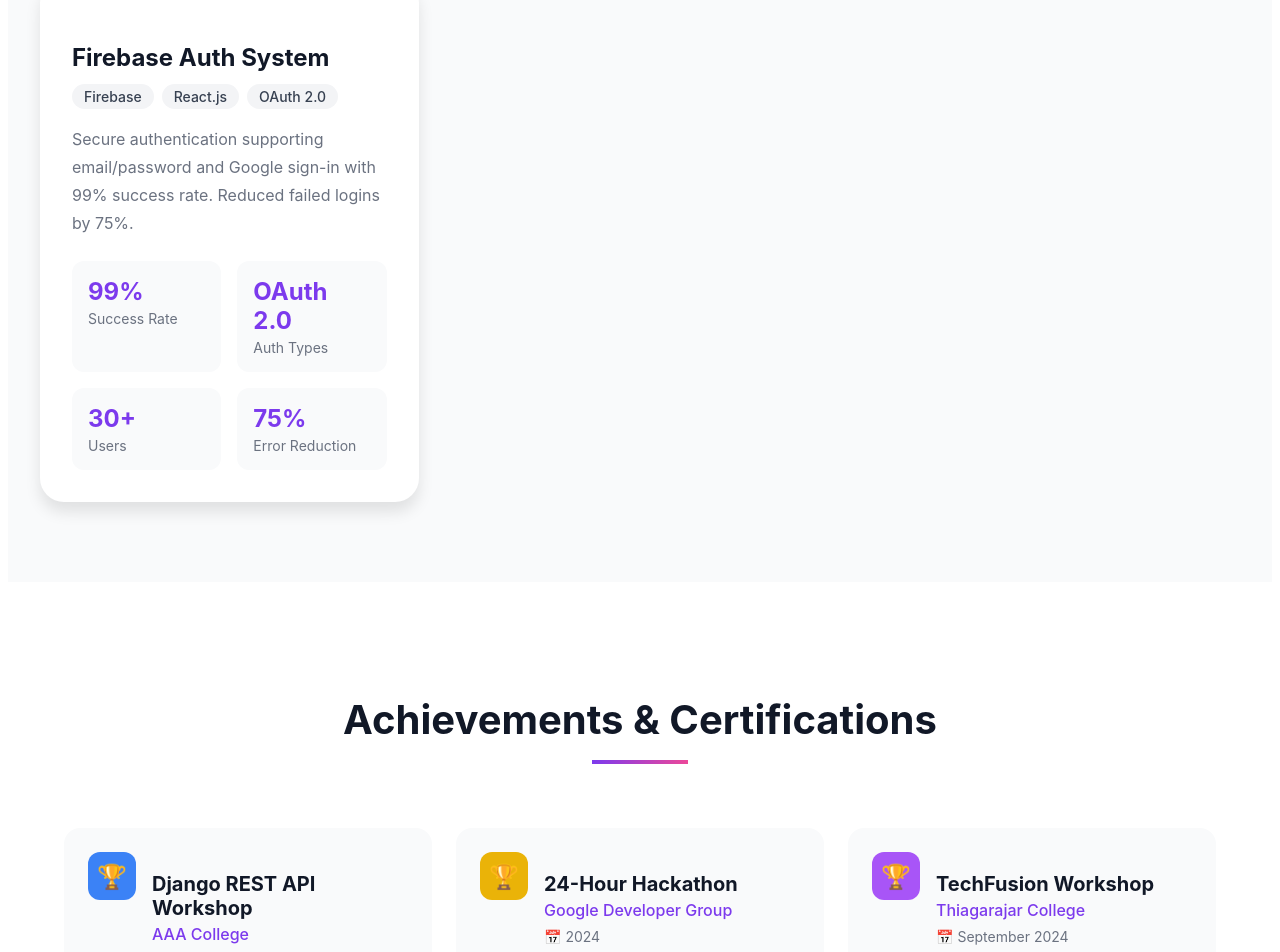
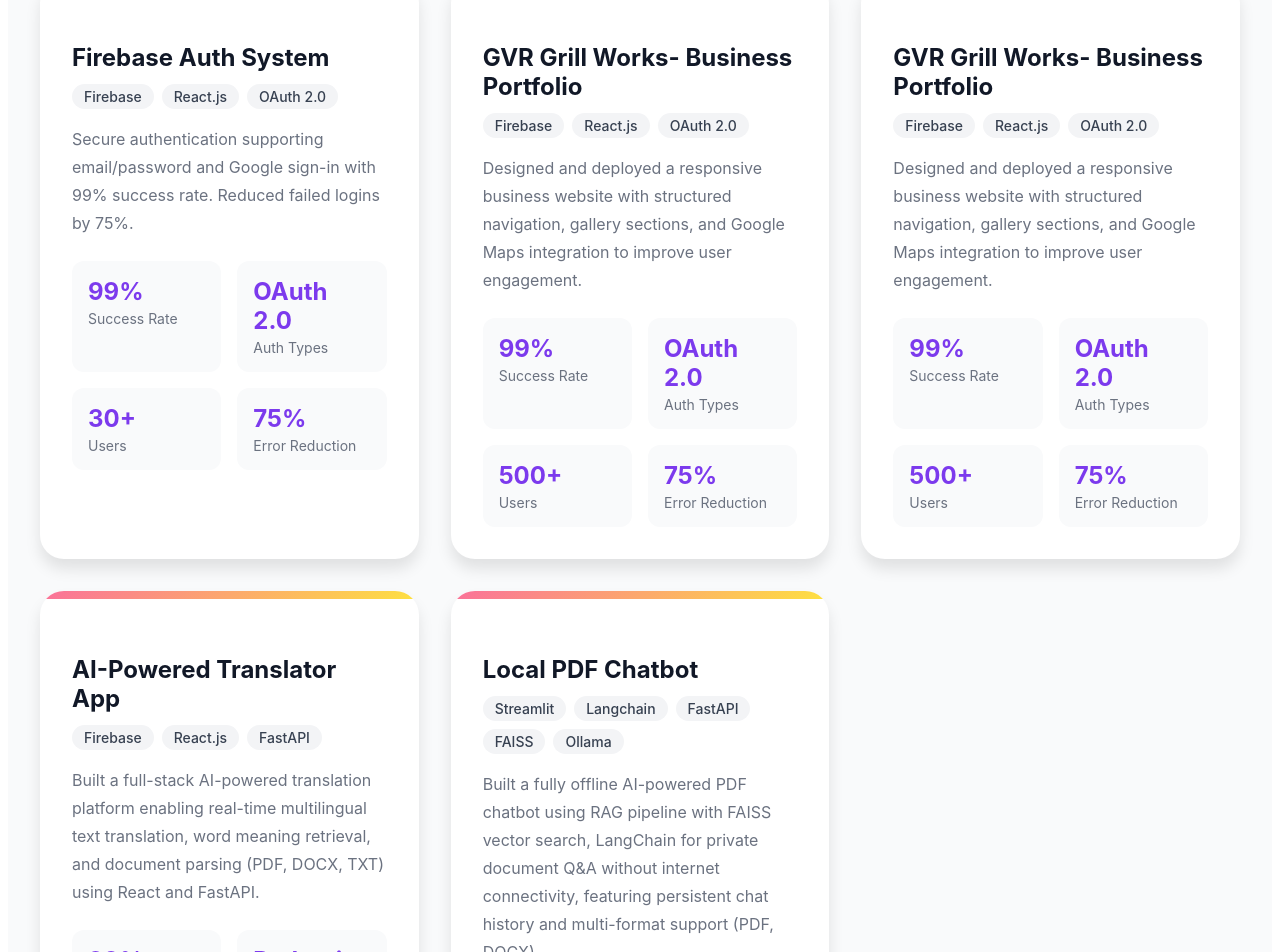
Before and after one commit to Vishal29-git/Vishal_Portfolio, a React (Vite) app: page / in a window 1280 px wide. Shown: the part 3824-4776 px from the top of the page. Built offline with nearby package versions, Linux system fonts and the light colour scheme.

Commit message:
projects are update

```diff
--- a/src/App.jsx
+++ b/src/App.jsx
@@ -57,7 +57,7 @@ export default function Portfolio() {
     },
     {
       title: 'Firebase Auth System',
-      category: 'backend',
+      category: 'frontend',
       tech: ['Firebase', 'React.js', 'OAuth 2.0'],
       description: 'Secure authentication supporting email/password and Google sign-in with 99% success rate. Reduced failed logins by 75%.',
       metrics: [
@@ -67,7 +67,60 @@ export default function Portfolio() {
         { label: 'Error Reduction', value: '75%' }
       ],
       gradient: 'linear-gradient(135deg, #fa709a 0%, #fee140 100%)'
-    }
+    },
+    {
+      title: 'GVR Grill Works- Business Portfolio',
+      category: 'frontend',
+      tech: ['Firebase', 'React.js', 'OAuth 2.0'],
+      description: ' Designed and deployed a responsive business website with structured navigation, gallery sections, and Google Maps integration to improve user engagement.',
+      metrics: [
+        { label: 'Success Rate', value: '99%' },
+        { label: 'Auth Types', value: 'OAuth 2.0' },
+        { label: 'Users', value: '500+' },
+        { label: 'Error Reduction', value: '75%' }
+      ],
+      gradient: 'linear-gradient(135deg, #fa709a 0%, #fee140 100%)'
+    },
+    {
+      title: 'GVR Grill Works- Business Portfolio',
+      category: 'frontend',
+      tech: ['Firebase', 'React.js', 'OAuth 2.0'],
+      description: ' Designed and deployed a responsive business website with structured navigation, gallery sections, and Google Maps integration to improve user engagement.',
+      metrics: [
+        { label: 'Success Rate', value: '99%' },
+        { label: 'Auth Types', value: 'OAuth 2.0' },
+        { label: 'Users', value: '500+' },
+        { label: 'Error Reduction', value: '75%' }
+      ],
+      gradient: 'linear-gradient(135deg, #fa709a 0%, #fee140 100%)'
+    },
+    {
+      title: 'AI-Powered Translator App',
+      category: 'AI',
+      tech: ['Firebase', 'React.js', 'FastAPI '],
+      description: '  Built a full-stack AI-powered translation platform enabling real-time multilingual text translation, word meaning retrieval, and document parsing (PDF, DOCX, TXT) using React and FastAPI.',
+      metrics: [
+        { label: 'Success Rate', value: '99%' },
+        { label: 'Auth Types', value: 'Pydantic' },
+        { label: 'Users', value: '100+' },
+        { label: 'Error Reduction', value: '85%' }
+      ],
+      gradient: 'linear-gradient(135deg, #fa709a 0%, #fee140 100%)'
+    },
+    {
+      title: 'Local PDF Chatbot ',
+      category: 'AI',
+      tech: ['Streamlit', 'Langchain', 'FastAPI ','FAISS','Ollama'],
+      description: '  Built a fully offline AI-powered PDF chatbot using RAG pipeline with FAISS vector search, LangChain for private document Q&A without internet connectivity, featuring persistent chat history and multi-format support (PDF, DOCX).',
+      metrics: [
+        { label: 'Success Rate', value: '99%' },
+        { label: 'AI Model', value: 'Phi-4' },
+        { label: 'Users', value: '50+' },
+        { label: 'Error Reduction', value: '85%' }
+      ],
+      gradient: 'linear-gradient(135deg, #fa709a 0%, #fee140 100%)'
+    },
+
   ];
 
   const skills = [
@@ -278,7 +331,7 @@ export default function Portfolio() {
             <div style={{ width: '6rem', height: '4px', background: 'linear-gradient(to right, #7c3aed, #ec4899)', margin: '0 auto 2rem' }} />
 
             <div style={{ display: 'inline-flex', backgroundColor: '#ffffff', borderRadius: '9999px', padding: '0.25rem', boxShadow: '0 10px 15px rgba(0,0,0,0.1)' }}>
-              {['all', 'fullstack', 'frontend', 'backend'].map(tab => (
+              {['all', 'fullstack', 'frontend', 'AI'].map(tab => (
                 <button
                   key={tab}
                   onClick={() => setActiveTab(tab)}
```
